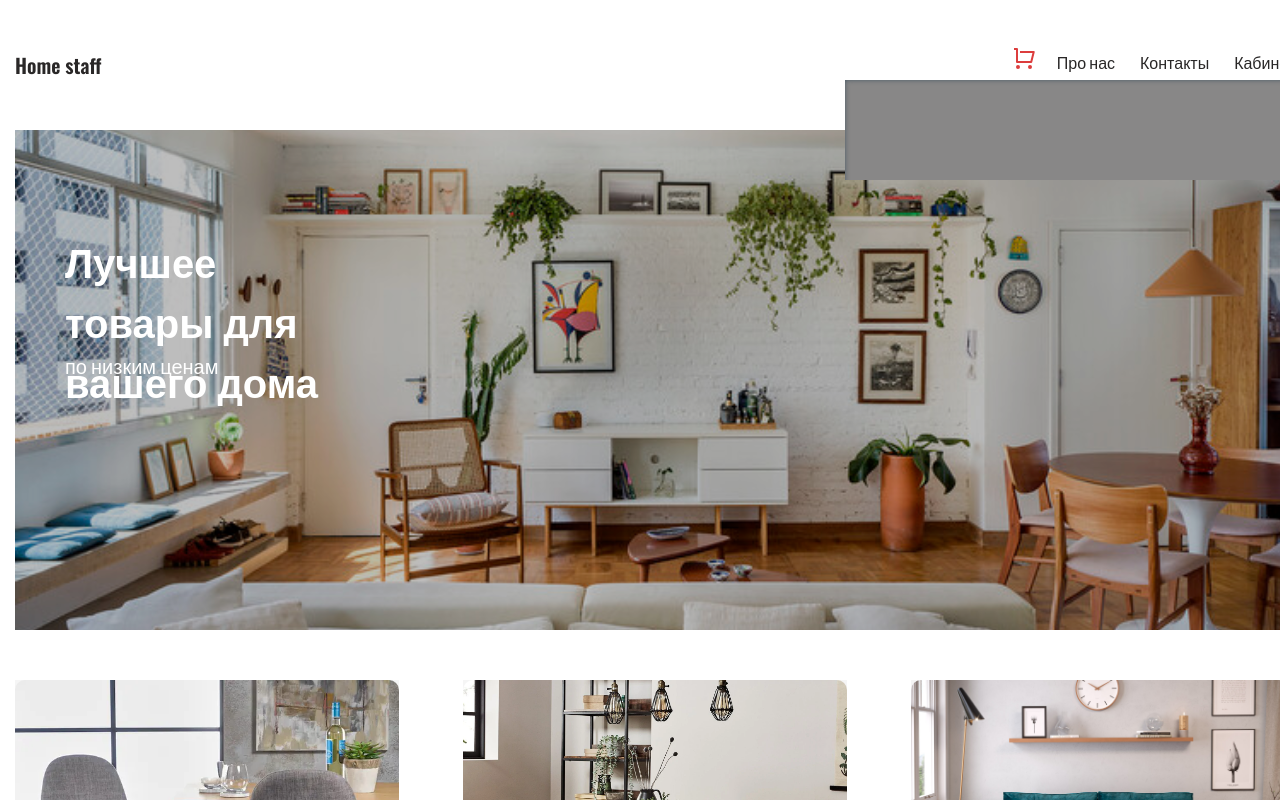
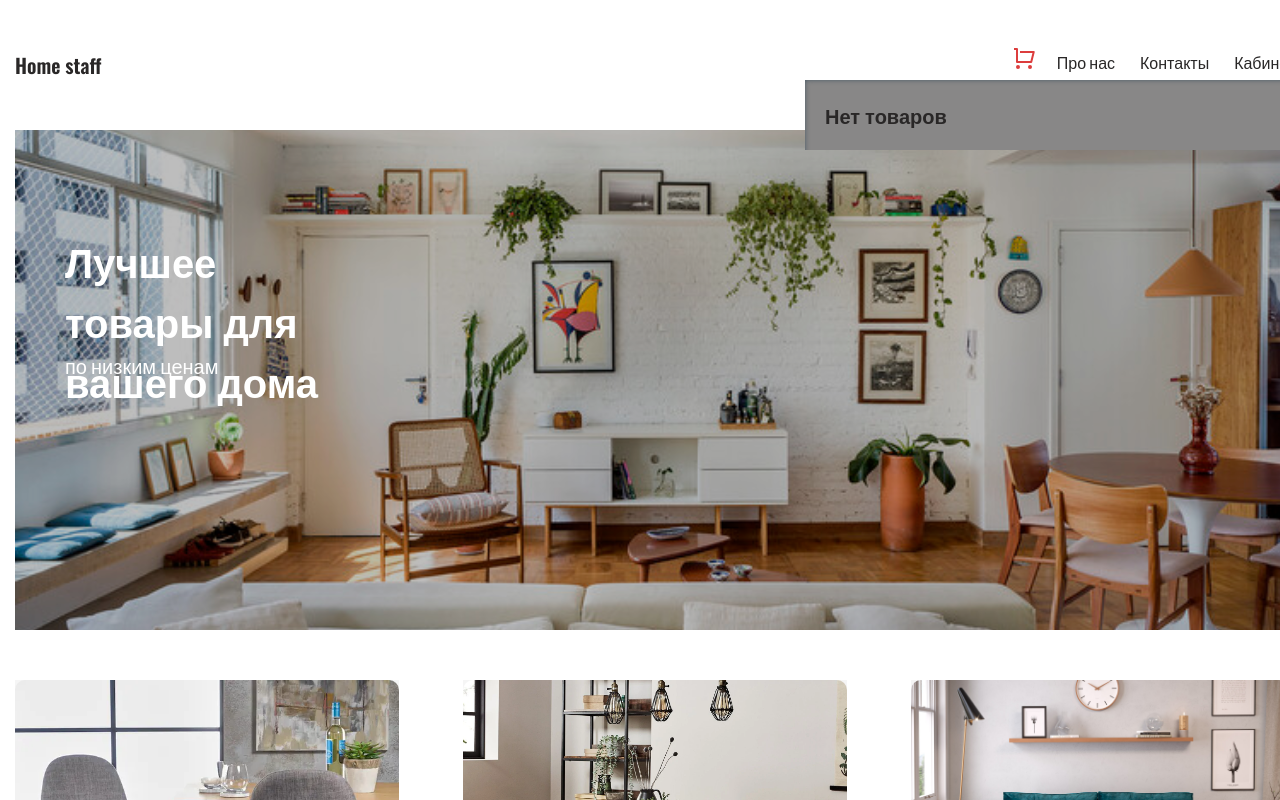
Before and after one commit to sane4ek1994/e-commerce, a React (Create React App) app: page / in a window 1280 px wide. Both pictures are taken after a click on the icon 1023 px from the left and 58 px from the top of the page. Shown: the top 800 px of the page. Built offline with nearby package versions, Linux system fonts and the light colour scheme.

Commit message:
added items to cart, created order component

```diff
--- a/src/App.jsx
+++ b/src/App.jsx
@@ -6,6 +6,7 @@
   constructor(props) {
     super(props)
     this.state = {
+      orders: [],
       items: [
         {
           id: 1,
@@ -41,12 +42,22 @@
         }
       ]
     }
+    this.addToOrder = this.addToOrder.bind(this)
   }
+
+  addToOrder(item) {
+    let isInArray = false
+    this.state.orders.forEach(el => {
+      if (el.id === item.id) isInArray = true
+    })
+    if (!isInArray) this.setState({ orders: [...this.state.orders, item] })
+  }
+
   render() {
     return (
       <div className='wrapper'>
-        <Header />
-        <Items items={this.state.items} />
+        <Header orders={this.state.orders} />
+        <Items items={this.state.items} onAdd={this.addToOrder} />
         <Footer />
       </div>
     )
--- a/src/components/header/header.component.jsx
+++ b/src/components/header/header.component.jsx
@@ -1,8 +1,28 @@
 import { useState } from 'react'
 import { RiShoppingCartLine } from 'react-icons/ri'
 
-export const Header = () => {
+import { Order } from '../../components'
+
+export const Header = props => {
   let [cartOpen, setCartOpen] = useState(false)
+
+  const showOrders = props => {
+    return (
+      <>
+        {props.orders.map(el => (
+          <Order key={el.id} item={el} />
+        ))}
+      </>
+    )
+  }
+
+  const showNoting = () => {
+    return (
+      <div className='empty'>
+        <h2>Нет товаров</h2>
+      </div>
+    )
+  }
 
   return (
     <header>
@@ -17,7 +37,7 @@
           onClick={() => setCartOpen((cartOpen = !cartOpen))}
           className={`shop-cart-icon ${cartOpen && 'active'}`}
         />
-        {cartOpen && <div className='shop-cart'></div>}
+        {cartOpen && <div className='shop-cart'>{props.orders.length > 0 ? showOrders(props) : showNoting()}</div>}
       </div>
       <div className='presentation'></div>
     </header>
--- a/src/components/index.jsx
+++ b/src/components/index.jsx
@@ -2,3 +2,4 @@
 export { Footer } from './footer/footer.component'
 export { Items } from './items/items.component'
 export { Item } from './item/item.component'
+export { Order } from './order/order.component'
--- a/src/components/item/item.component.jsx
+++ b/src/components/item/item.component.jsx
@@ -8,7 +8,9 @@
         <h2>{this.props.item.title}</h2>
         <p>{this.props.item.descr}</p>
         <b>{this.props.item.price}$</b>
-        <div className='add-to-card'>+</div>
+        <div className='add-to-card' onClick={() => this.props.onAdd(this.props.item)}>
+          +
+        </div>
       </div>
     )
   }
--- a/src/components/items/items.component.jsx
+++ b/src/components/items/items.component.jsx
@@ -6,7 +6,7 @@
     return (
       <main>
         {this.props.items.map(el => (
-          <Item key={el.id} item={el} />
+          <Item key={el.id} item={el} onAdd={this.props.onAdd} />
         ))}
       </main>
     )
--- /dev/null
+++ b/src/components/order/order.component.jsx
@@ -0,0 +1,12 @@
+import React from 'react'
+
+export const Order = props => {
+  return (
+    <div className='item'>
+      <img src={`./img/${props.item.img}`} alt={props.item.title} />
+      <h2>{props.item.title}</h2>
+      <p>{props.item.descr}</p>
+      <b>{props.item.price}$</b>
+    </div>
+  )
+}
--- a/src/index.css
+++ b/src/index.css
@@ -84,12 +84,40 @@
   top: 30px;
   right: 0;
   width: 450px;
-  min-height: 100px;
   background-color: #888787;
   z-index: 100;
   -webkit-box-shadow: 5px 5px 5px -5px rgba(34, 60, 80, 0.6) inset;
   -moz-box-shadow: 5px 5px 5px -5px rgba(34, 60, 80, 0.6) inset;
   box-shadow: 5px 5px 5px -5px rgba(34, 60, 80, 0.6) inset;
+
+  padding: 20px;
+  padding-bottom: 0;
+}
+
+header .shop-cart .empty h2 {
+  font-size: 20px;
+  margin-bottom: 20px;
+}
+
+header .shop-cart .item {
+  width: 100%;
+  float: left;
+}
+
+header .shop-cart .item img {
+  width: 70px;
+  float: left;
+  margin-right: 20px;
+}
+
+header .shop-cart .item h2 {
+  font-size: 20px;
+  margin-bottom: 10px;
+}
+
+header .shop-cart .item p {
+  color: #797977;
+  font-weight: 600;
 }
 
 header .presentation:before {
```
